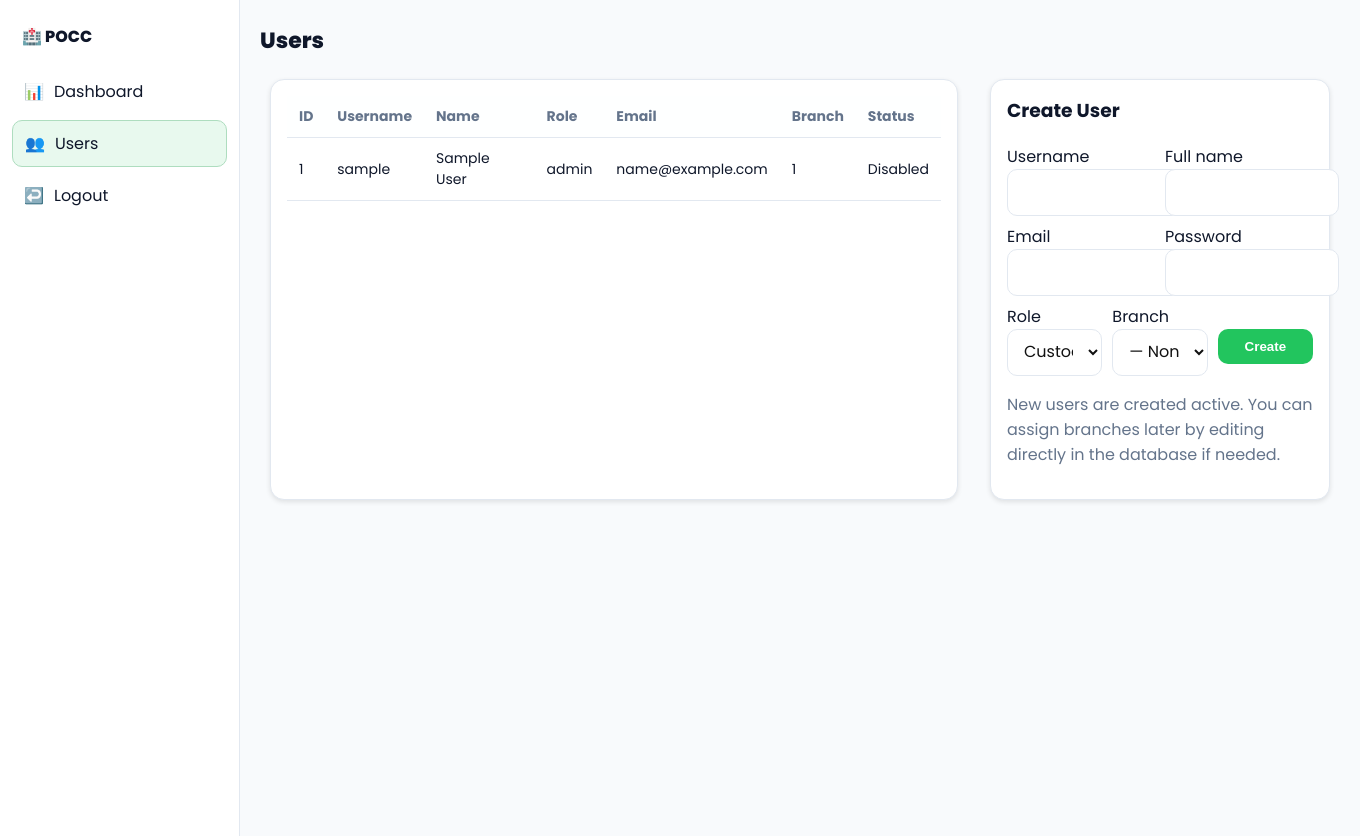
After one commit to bscsBaynosa/procurement-inventory-system, a PHP site: template templates/dashboard/users.php in a window 1360 px wide. The commit adds this page. Run offline with PHP 8.4, Linux system fonts and the light colour scheme; the template is opened without the code that fills it: most values are stand-ins (such as "Sample title", 1, 10 or a date in 2020).

Commit message:
feat(admin): simple Users page and create-user handler (GET/POST /admin/users)

```diff
--- /dev/null
+++ b/templates/dashboard/users.php
@@ -0,0 +1,144 @@
+<!DOCTYPE html>
+<html lang="en" data-theme="light">
+<head>
+    <meta charset="UTF-8">
+    <meta name="viewport" content="width=device-width, initial-scale=1.0">
+    <title>Admin • Users</title>
+    <link rel="preconnect" href="https://fonts.googleapis.com">
+    <link rel="preconnect" href="https://fonts.gstatic.com" crossorigin>
+    <link href="https://fonts.googleapis.com/css2?family=Poppins:wght@400;600;700;800&display=swap" rel="stylesheet">
+    <link rel="stylesheet" href="/css/main.css">
+    <?php require __DIR__ . '/../layouts/_favicon.php'; ?>
+    <style>
+        :root{ --bg:#f8fafc; --card:#ffffff; --text:#0f172a; --muted:#64748b; --border:#e2e8f0; --accent:#22c55e; }
+        html[data-theme="dark"]{ --bg:#0b0b0b; --card:#0f172a; --text:#e2e8f0; --muted:#94a3b8; --border:#1f2937; --accent:#22c55e; }
+        body{ margin:0; background:var(--bg); color:var(--text); font-family:'Poppins',system-ui,-apple-system,Segoe UI,Roboto,Arial,sans-serif; }
+        .layout{ display:grid; grid-template-columns: 240px 1fr; min-height:100vh; }
+        .sidebar{ background:#fff; border-right:1px solid var(--border); padding:18px 12px; position:sticky; top:0; height:100vh; }
+        html[data-theme="dark"] .sidebar{ background:#0f172a; }
+        .brand{ display:flex; align-items:center; gap:10px; font-weight:800; padding:6px 10px; }
+        .nav{ margin-top:14px; display:flex; flex-direction:column; gap:6px; }
+        .nav a{ display:flex; align-items:center; gap:10px; padding:10px 12px; color:var(--text); text-decoration:none; border-radius:10px; }
+        .nav a:hover{ background:var(--bg); }
+        .nav a.active{ background: color-mix(in oklab, var(--accent) 10%, transparent); color: var(--text); border:1px solid color-mix(in oklab, var(--accent) 35%, var(--border)); }
+        .content{ padding:18px 20px; }
+        .h1{ font-weight:800; font-size:22px; margin: 6px 0 12px; }
+        .grid{ display:grid; grid-template-columns: 1fr 360px; gap:12px; }
+        .card{ background:var(--card); border:1px solid var(--border); border-radius:14px; padding:16px; }
+        table{ width:100%; border-collapse: collapse; }
+        th, td{ padding:10px 12px; border-bottom:1px solid var(--border); text-align:left; font-size:14px; }
+        th{ color:var(--muted); background:color-mix(in oklab, var(--card) 92%, var(--bg)); }
+        .muted{ color:var(--muted); }
+        .ok{ background:#ecfdf5; color:#166534; padding:10px 12px; border:1px solid #a7f3d0; border-radius:10px; margin-bottom:10px; }
+        .err{ background:#fef2f2; color:#991b1b; padding:10px 12px; border:1px solid #fecaca; border-radius:10px; margin-bottom:10px; }
+        input, select{ width:100%; padding:10px 12px; border:1px solid var(--border); border-radius:10px; background:#fff; color:#111; font:inherit; }
+        html[data-theme="dark"] input, html[data-theme="dark"] select{ background:#0b0b0b; color:#e5e7eb; }
+        .btn{ background:var(--accent); color:#fff; border:0; padding:10px 12px; border-radius:10px; font-weight:700; text-decoration:none; display:inline-block; }
+        .row{ display:grid; grid-template-columns: 1fr 1fr; gap:10px; }
+        .row3{ display:grid; grid-template-columns: 1fr 1fr 1fr; gap:10px; }
+        .mb8{ margin-bottom:8px; }
+    </style>
+</head>
+<body>
+<div class="layout">
+    <aside class="sidebar">
+        <div class="brand">🏥 POCC</div>
+        <nav class="nav">
+            <a href="/dashboard"><span>📊</span> Dashboard</a>
+            <a href="/admin/users" class="active"><span>👥</span> Users</a>
+            <a href="/logout"><span>↩️</span> Logout</a>
+        </nav>
+    </aside>
+    <main class="content">
+        <div class="h1">Users</div>
+        <div class="grid">
+            <div class="card">
+                <?php if (!empty($created)): ?>
+                <div class="ok">User created successfully.</div>
+                <?php endif; ?>
+                <?php if (!empty($error)): ?>
+                <div class="err">Error: <?= htmlspecialchars($error, ENT_QUOTES, 'UTF-8') ?></div>
+                <?php endif; ?>
+                <table>
+                    <thead>
+                        <tr>
+                            <th>ID</th>
+                            <th>Username</th>
+                            <th>Name</th>
+                            <th>Role</th>
+                            <th>Email</th>
+                            <th>Branch</th>
+                            <th>Status</th>
+                        </tr>
+                    </thead>
+                    <tbody>
+                    <?php if (!empty($users)): foreach ($users as $u): ?>
+                        <tr>
+                            <td><?= htmlspecialchars((string)$u['user_id'], ENT_QUOTES, 'UTF-8') ?></td>
+                            <td><?= htmlspecialchars((string)$u['username'], ENT_QUOTES, 'UTF-8') ?></td>
+                            <td><?= htmlspecialchars((string)$u['full_name'], ENT_QUOTES, 'UTF-8') ?></td>
+                            <td><?= htmlspecialchars((string)$u['role'], ENT_QUOTES, 'UTF-8') ?></td>
+                            <td><?= htmlspecialchars((string)($u['email'] ?? '—'), ENT_QUOTES, 'UTF-8') ?></td>
+                            <td><?= htmlspecialchars((string)($u['branch_id'] ?? '—'), ENT_QUOTES, 'UTF-8') ?></td>
+                            <td><?= !empty($u['is_active']) ? 'Active' : 'Disabled' ?></td>
+                        </tr>
+                    <?php endforeach; else: ?>
+                        <tr><td colspan="7" class="muted">No users yet.</td></tr>
+                    <?php endif; ?>
+                    </tbody>
+                </table>
+            </div>
+            <div class="card">
+                <h3 style="margin-top:0">Create User</h3>
+                <form method="POST" action="/admin/users">
+                    <div class="row mb8">
+                        <div>
+                            <label>Username</label>
+                            <input name="username" required>
+                        </div>
+                        <div>
+                            <label>Full name</label>
+                            <input name="full_name" required>
+                        </div>
+                    </div>
+                    <div class="row mb8">
+                        <div>
+                            <label>Email</label>
+                            <input name="email" type="email">
+                        </div>
+                        <div>
+                            <label>Password</label>
+                            <input name="password" type="password" required>
+                        </div>
+                    </div>
+                    <div class="row3 mb8">
+                        <div>
+                            <label>Role</label>
+                            <select name="role" required>
+                                <option value="custodian">Custodian</option>
+                                <option value="procurement_manager">Procurement manager</option>
+                                <option value="admin">Admin</option>
+                            </select>
+                        </div>
+                        <div>
+                            <label>Branch</label>
+                            <select name="branch_id">
+                                <option value="">— None —</option>
+                                <?php foreach ($branches as $b): ?>
+                                    <option value="<?= (int)$b['branch_id'] ?>"><?= htmlspecialchars($b['name'], ENT_QUOTES, 'UTF-8') ?></option>
+                                <?php endforeach; ?>
+                            </select>
+                        </div>
+                        <div>
+                            <label>&nbsp;</label>
+                            <button class="btn" type="submit" style="width:100%">Create</button>
+                        </div>
+                    </div>
+                </form>
+                <p class="muted">New users are created active. You can assign branches later by editing directly in the database if needed.</p>
+            </div>
+        </div>
+    </main>
+</div>
+</body>
+</html>
```
Also changed, not shown: public/index.php (+12 -0 lines), src/Controllers/AdminController.php (+66 -0 lines).
